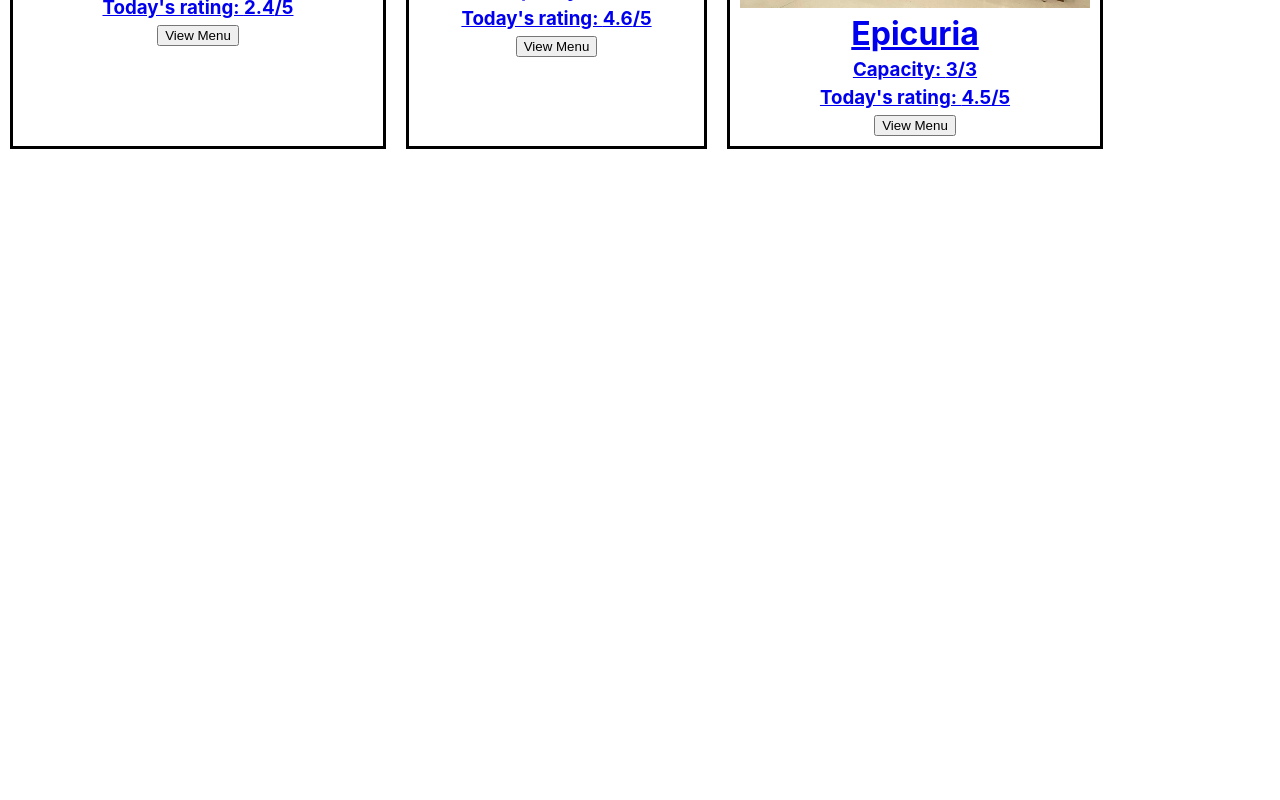
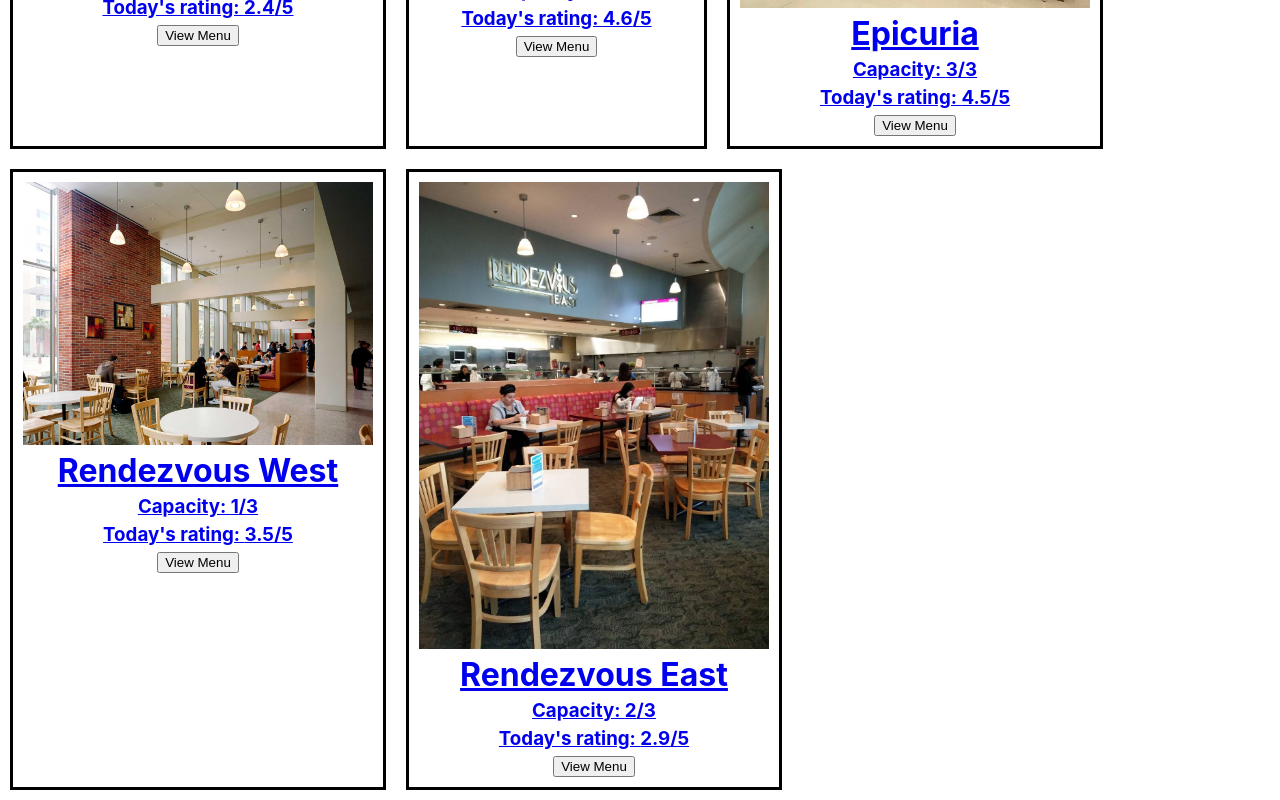
Before and after one commit to ArushRam/BruinBytes, a React (Create React App) app in the folder client/: page /home in a window 1280 px wide. Shown: the part 346-1146 px from the top of the page. Before the commit the page ends 800 px from the top, so only its background shows below. Built offline with nearby package versions, Linux system fonts and the light colour scheme.

Commit message:
Added Rendezvous West and Rendezvous East

```diff
--- a/client/src/components/DiningHallContainer.js
+++ b/client/src/components/DiningHallContainer.js
@@ -5,7 +5,8 @@ import './DiningHallContainer.css';
 import DeNeve from '../images/De-Neve-Plaza.jpg';
 import BPlate from '../images/BPlate.jpg';
 import Epi from '../images/Epi.jpg';
-
+import RendeWest from '../images/RendeWest.jpg'
+import RendeEast from '../images/RendeEast.jpg'
 
 function DiningHall(props) {
   //  function that returns a generic dining hall using info from props
@@ -46,7 +47,19 @@ function DiningHallContainer(props) {
       capacity: 3,
       rating: 4.5,
       image: Epi
-    }
+    },
+    {
+      name: "Rendezvous West",
+      capacity: 1,
+      rating: 3.5,
+      image: RendeWest
+    },
+    {
+      name: "Rendezvous East",
+      capacity: 2,
+      rating: 2.9,
+      image: RendeEast
+    },
   ]
 
   // mapping function: maps array of dining hall info to dining hall component
```
Also changed, not shown: client/src/images/RendeEast.jpg (added), client/src/images/RendeWest.jpg (added).
